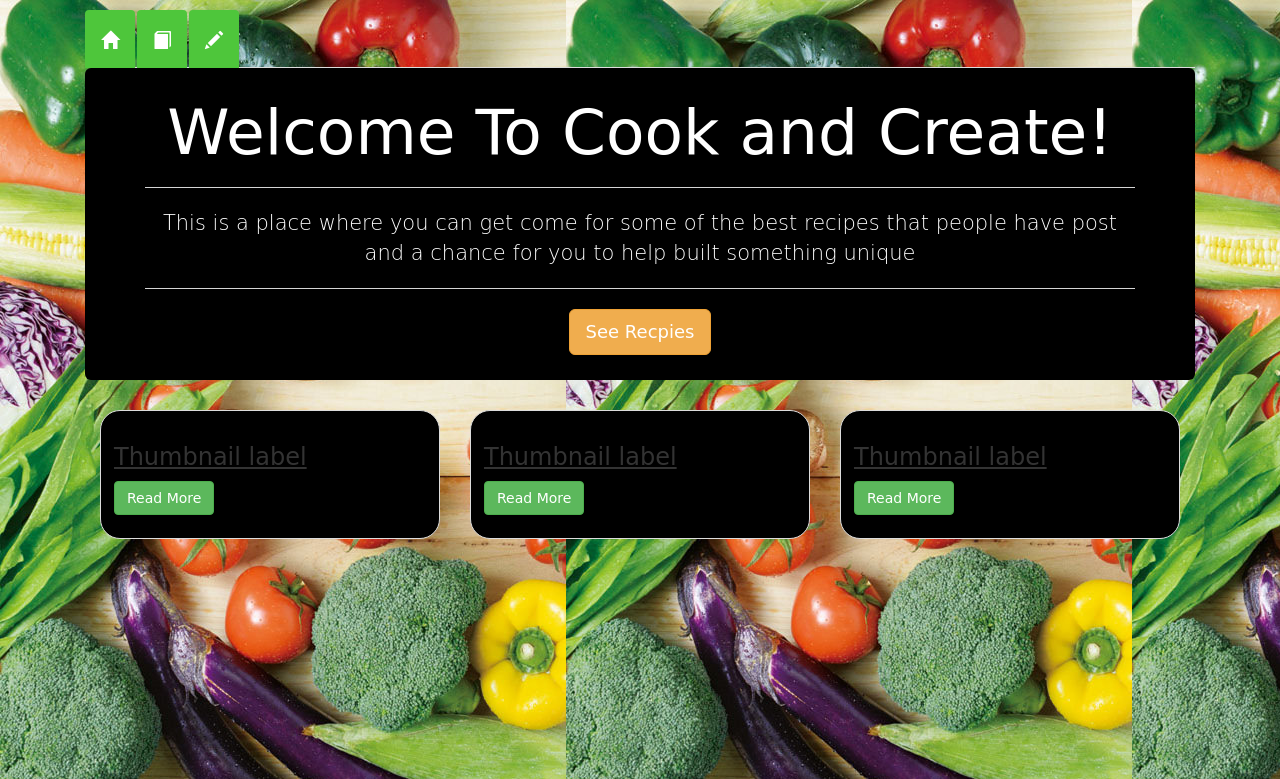
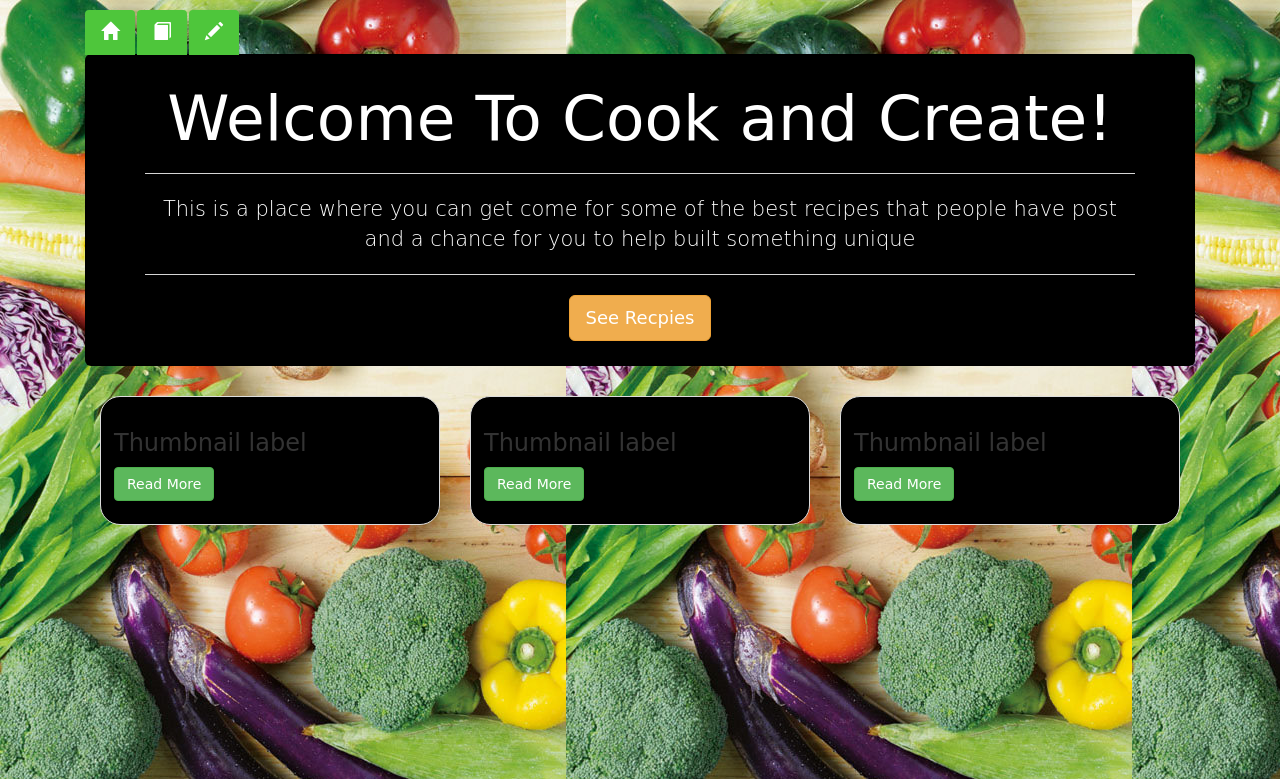
Before and after one commit to patrickoneill/paddys-recipe-app, a Flask app: page / in a window 1280 px wide. Shown: the top 779 px of the page. Run offline with Flask 2, Linux system fonts and the light colour scheme; some libraries are stand-ins or nearby versions.

Commit message:
fix layout and added styling to the page

```diff
--- a/static/css/style.css
+++ b/static/css/style.css
@@ -2,6 +2,10 @@ body {
     background-color: aquamarine;
     margin: 10px;
     background: url(../images/background.jpg);
+}
+
+.nav-tabs {
+    border: none;
 }
 .glyph-btn {
     background-color: #4ec63b;
@@ -16,7 +20,7 @@ body {
     font-family: 'Glyphicons Halflings';
     font-style: normal;
     font-weight: 500;
-    line-height: 2;
+    line-height: 1;
     -webkit-font-smoothing: antialiased;
     -moz-osx-font-smoothing: grayscale;
 }
@@ -32,7 +36,7 @@ body {
 .thumbnail {
     background-color: black;
     border-radius: 20px;
-    text-decoration: underline;
+    text-decoration: none;
     font-family: cursive;
     text-align: justify;
 }
```
